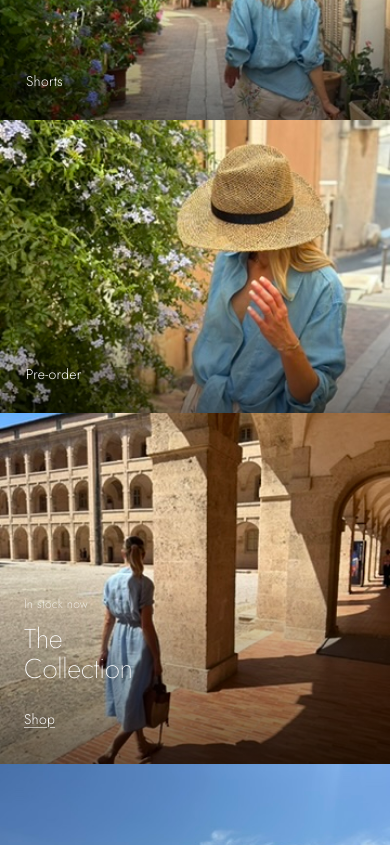
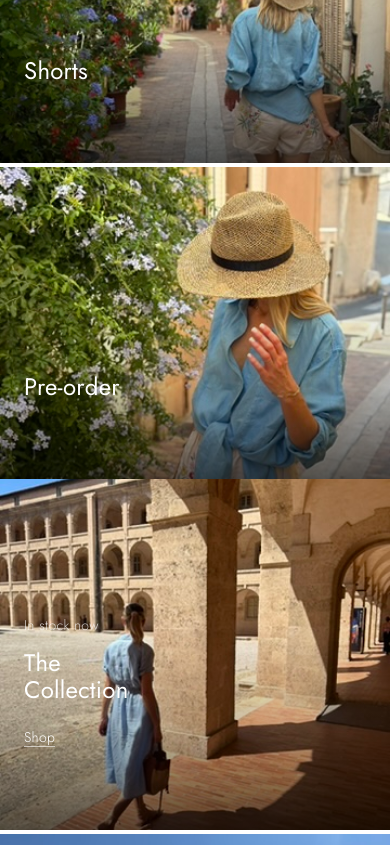
Before and after one commit to brooke-gif/leni-website, a plain HTML site: page index.html in a window 390 px wide. Shown: the part 1500-2345 px from the top of the page. Drawn offline with Linux system fonts and the light colour scheme.

Commit message:
Add files via upload

```diff
--- a/style.css
+++ b/style.css
@@ -485,8 +485,10 @@
 .ed-grid {
   display: grid;
   grid-template-columns: repeat(3, 1fr);
+  gap: 4px;
   height: 82vh;
   min-height: 480px;
+  background: #fff; /* shows as gap colour */
 }
 .ed-grid__item {
   position: relative;
@@ -510,31 +512,33 @@
   content: '';
   position: absolute;
   bottom: 0; left: 0; right: 0;
-  height: 45%;
-  background: linear-gradient(to top, rgba(0,0,0,0.52), transparent);
+  height: 60%;
+  background: linear-gradient(to top, rgba(0,0,0,0.65) 0%, rgba(0,0,0,0.2) 50%, transparent 100%);
   pointer-events: none;
   z-index: 1;
 }
-.ed-grid__item + .ed-grid__item { border-left: none; }
 .ed-grid__label {
   position: absolute;
-  bottom: 26px;
-  left: 26px;
+  bottom: 120px;
+  left: 24px;
   z-index: 2;
   color: #fff;
   font-family: 'Jost', sans-serif;
-  font-size: 0.875rem;
-  letter-spacing: 0.02em;
-  font-weight: 300;
+  font-size: 2rem;
+  letter-spacing: 0.01em;
+  font-weight: 400;
   pointer-events: none;
+  line-height: 1;
 }
 
 /* ── Editorial 2-Column Duo (Marni-style) ────────────────────── */
 .ed-duo {
   display: grid;
   grid-template-columns: 1fr 1fr;
+  gap: 4px;
   height: 90vh;
   min-height: 500px;
+  background: #fff;
 }
 .ed-duo__item {
   position: relative;
@@ -553,36 +557,35 @@
   content: '';
   position: absolute;
   bottom: 0; left: 0; right: 0;
-  height: 55%;
-  background: linear-gradient(to top, rgba(0,0,0,0.58), transparent);
+  height: 60%;
+  background: linear-gradient(to top, rgba(0,0,0,0.65) 0%, rgba(0,0,0,0.2) 50%, transparent 100%);
   pointer-events: none;
   z-index: 1;
 }
-.ed-duo__item + .ed-duo__item { border-left: none; }
 .ed-duo__content {
   position: absolute;
-  bottom: 44px;
-  left: 36px;
-  right: 36px;
+  bottom: 120px;
+  left: 24px;
+  right: 24px;
   z-index: 2;
 }
 .ed-duo__tag {
   display: block;
   font-family: 'Jost', sans-serif;
-  font-size: 0.75rem;
+  font-size: 0.875rem;
   letter-spacing: 0.02em;
-  color: rgba(255,255,255,0.7);
-  margin-bottom: 10px;
+  color: rgba(255,255,255,0.75);
+  margin-bottom: 12px;
   font-weight: 300;
 }
 .ed-duo__title {
   font-family: 'Jost', sans-serif;
-  font-size: clamp(1.6rem, 3vw, 2.8rem);
-  font-weight: 200;
+  font-size: 2rem;
+  font-weight: 400;
   color: #fff;
   line-height: 1.1;
   margin-bottom: 20px;
-  letter-spacing: -0.01em;
+  letter-spacing: 0.01em;
 }
 .ed-duo__link {
   display: inline-block;
@@ -592,7 +595,7 @@
   font-weight: 300;
   color: #fff;
   text-decoration: underline;
-  text-underline-offset: 3px;
+  text-underline-offset: 4px;
   text-decoration-color: rgba(255,255,255,0.6);
   transition: text-decoration-color 0.2s;
 }
@@ -1021,16 +1024,15 @@
   .editorial-split__text { padding: 48px 32px; }
 
   /* Editorial grid — stack vertically on mobile */
-  .ed-grid { grid-template-columns: 1fr; height: auto; }
-  .ed-grid__item { height: 75vw; min-height: 280px; }
-  .ed-grid__item + .ed-grid__item { border-left: none; border-top: none; }
+  .ed-grid { grid-template-columns: 1fr; height: auto; gap: 4px; }
+  .ed-grid__item { height: 80vw; min-height: 280px; }
+  .ed-grid__label { font-size: 1.5rem; bottom: 80px; }
 
   /* Editorial duo — stack vertically on mobile */
-  .ed-duo { grid-template-columns: 1fr; height: auto; }
+  .ed-duo { grid-template-columns: 1fr; height: auto; gap: 4px; }
   .ed-duo__item { height: 90vw; min-height: 320px; }
-  .ed-duo__item + .ed-duo__item { border-left: none; border-top: none; }
-  .ed-duo__content { bottom: 32px; left: 24px; right: 24px; }
-  .ed-duo__title { font-size: clamp(1.4rem, 7vw, 2rem); }
+  .ed-duo__content { bottom: 80px; left: 24px; right: 24px; }
+  .ed-duo__title { font-size: 1.5rem; }
 
   .footer__grid { grid-template-columns: 1fr; }
   .footer__brand .nav__logo-svg { height: 48px; }
```
